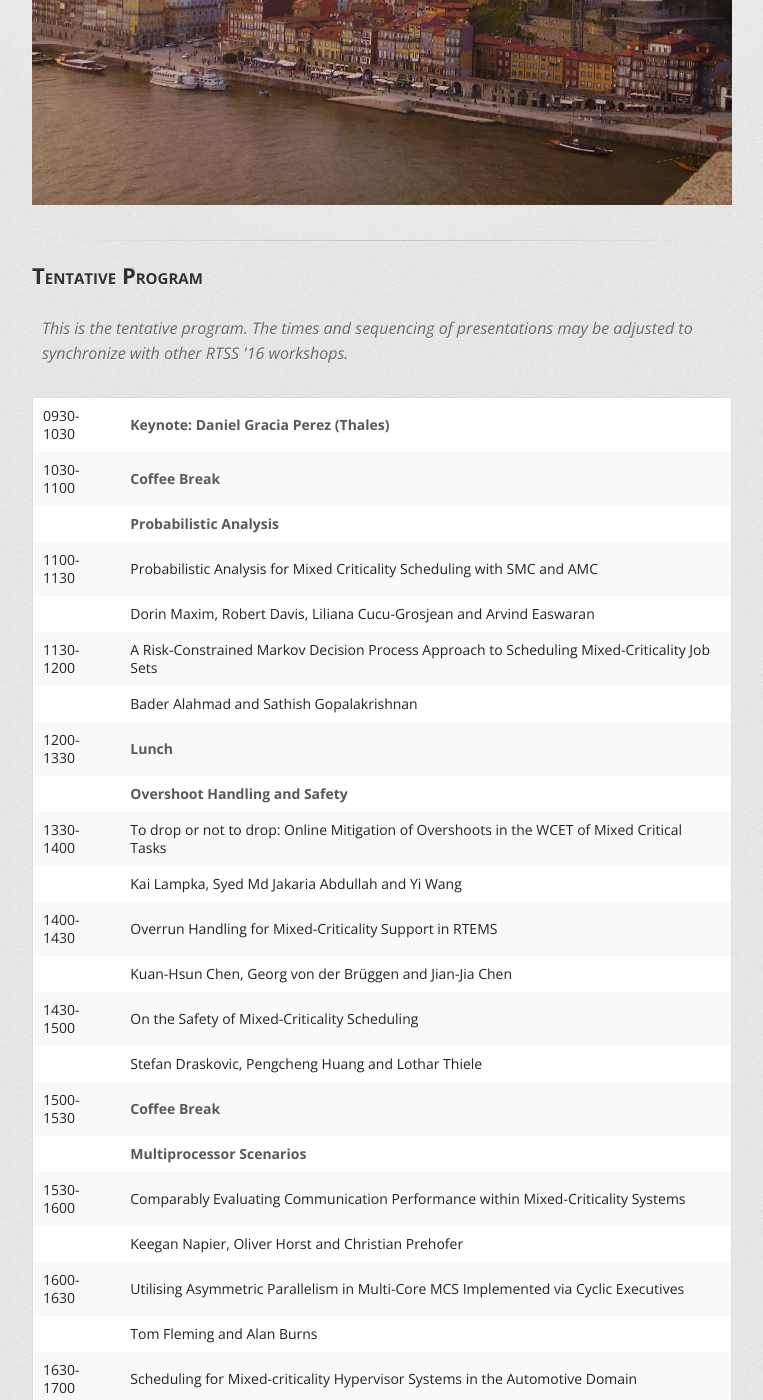
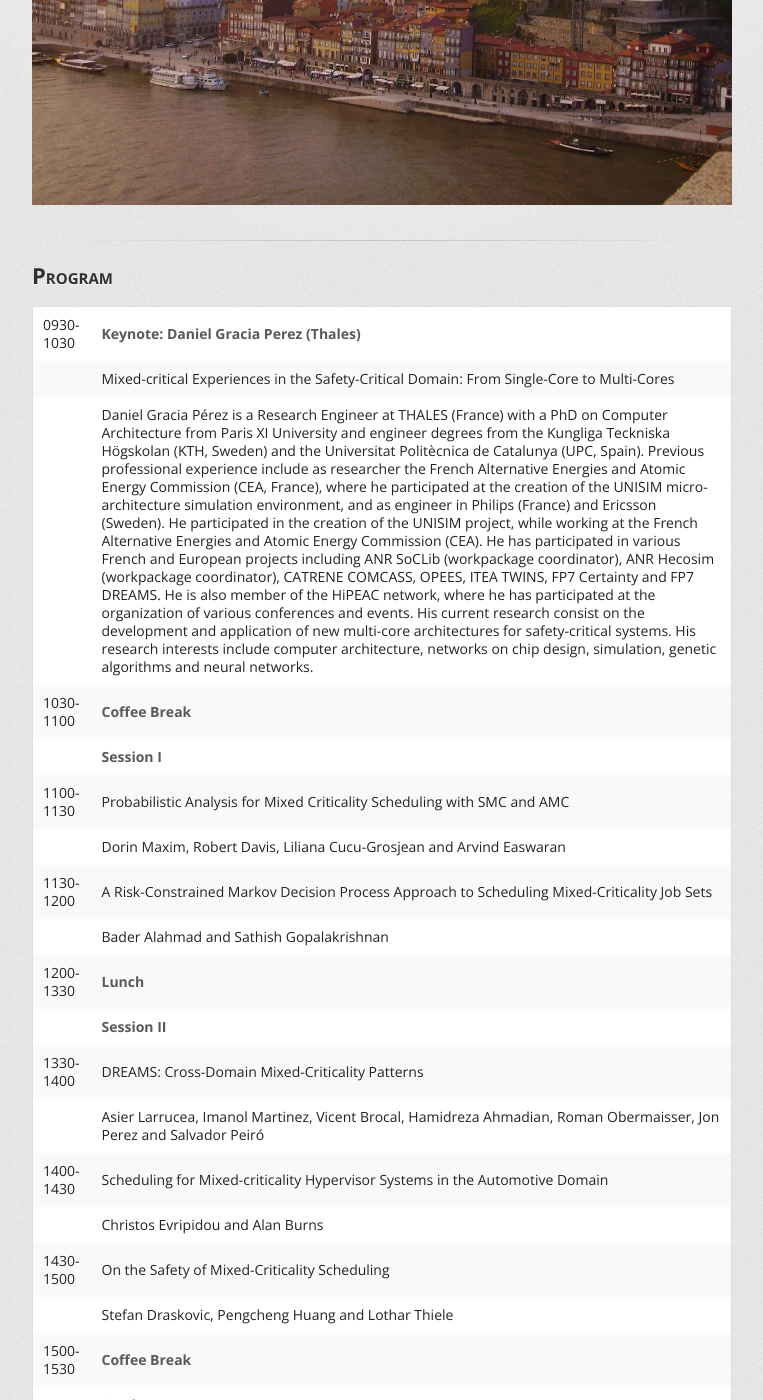
Before and after one commit to GSathish/wmc2016, a Jekyll site: the page built from program/index.html, in a window 1280 px wide and 1400 px high, scrolled down 330 px. Shown: the whole window, without its empty margins (258-1021 px from the left). Built offline with Jekyll 4.4.1, drawn with Linux system fonts in a browser that asks for light colours; some of the changed text lies outside the part shown.

Commit message:
updated program

```diff
--- a/program/index.html
+++ b/program/index.html
@@ -5,21 +5,25 @@ current: program
 description: WMC 2016 Program
 ---
 
-<h2>Tentative Program</h2>
-
-<p><em>This is the tentative program. The times and sequencing of presentations may be adjusted to synchronize with other RTSS '16 workshops.</em></p>
+<h2>Program</h2>
 
 <table>
   <tr>
     <td>0930-1030</td>
     <td><strong>Keynote: Daniel Gracia Perez (Thales)</strong></td>
   </tr>
+  <tr><td></td>
+    <td>Mixed-critical Experiences in the Safety-Critical Domain: From Single-Core to Multi-Cores</td>
+  </tr>
+  <tr><td></td>
+    <td>Daniel Gracia Pérez is a Research Engineer at THALES (France) with a PhD on Computer Architecture from Paris XI University and engineer degrees from the Kungliga Teckniska Högskolan (KTH, Sweden) and the Universitat Politècnica de Catalunya (UPC, Spain). Previous professional experience include as researcher the French Alternative Energies and Atomic Energy Commission (CEA, France), where he participated at the creation of the UNISIM micro-architecture simulation environment, and as engineer in Philips (France) and Ericsson (Sweden). He participated in the creation of the UNISIM project, while working at the French Alternative Energies and Atomic Energy Commission (CEA). He has participated in various French and European projects including ANR SoCLib (workpackage coordinator), ANR Hecosim (workpackage coordinator), CATRENE COMCASS, OPEES, ITEA TWINS, FP7 Certainty and FP7 DREAMS. He is also member of the HiPEAC network, where he has participated at the organization of various conferences and events. His current research consist on the development and application of new multi-core architectures for safety-critical systems. His research interests include computer architecture, networks on chip design, simulation, genetic algorithms and neural networks.</td>
+  </tr>
   <tr>
     <td>1030-1100</td>
     <td><strong>Coffee Break</strong></td>
   </tr>
   <tr>
-    <td></td><td><strong>Probabilistic Analysis</strong></td>
+    <td></td><td><strong>Session I</strong></td>
   </tr>
   <tr>
     <td>1100-1130</td><td>Probabilistic Analysis for Mixed Criticality Scheduling with SMC and AMC</td>
@@ -30,19 +34,19 @@ description: WMC 2016 Program
   </tr>
   <tr><td></td><td>Bader Alahmad and Sathish Gopalakrishnan</td></tr>
   <tr><td>1200-1330</td><td><strong>Lunch</strong></td></tr>
-  <tr><td></td><td><strong>Overshoot Handling and Safety</strong></td></tr>
-  <tr><td>1330-1400</td><td>To drop or not to drop: Online Mitigation of Overshoots in the WCET of Mixed Critical Tasks</td></tr>
-  <tr><td></td><td>Kai Lampka, Syed Md Jakaria Abdullah and Yi Wang</td></tr>
-  <tr><td>1400-1430</td><td>Overrun Handling for Mixed-Criticality Support in RTEMS</td></tr>
-  <tr><td></td><td>Kuan-Hsun Chen, Georg von der Brüggen and Jian-Jia Chen</td></tr>
+  <tr><td></td><td><strong>Session II</strong></td></tr>
+  <tr><td>1330-1400</td><td>DREAMS: Cross-Domain Mixed-Criticality Patterns</td></tr>
+  <tr><td></td><td>Asier Larrucea, Imanol Martinez, Vicent Brocal, Hamidreza Ahmadian, Roman Obermaisser, Jon Perez and Salvador Peiró</td></tr>
+  <tr><td>1400-1430</td><td>Scheduling for Mixed-criticality Hypervisor Systems in the Automotive Domain</td></tr>
+  <tr><td></td><td>Christos Evripidou and Alan Burns</td></tr>
   <tr><td>1430-1500</td><td>On the Safety of Mixed-Criticality Scheduling</td></tr>
   <tr><td></td><td>Stefan Draskovic, Pengcheng Huang and Lothar Thiele</td></tr>
   <tr><td>1500-1530</td><td><strong>Coffee Break</strong></td></tr>
-  <tr><td></td><td><strong>Multiprocessor Scenarios</strong></td></tr>
+  <tr><td></td><td><strong>Session III</strong></td></tr>
   <tr><td>1530-1600</td><td>Comparably Evaluating Communication Performance within Mixed-Criticality Systems</td></tr>
   <tr><td></td><td>Keegan Napier, Oliver Horst and Christian Prehofer</td></tr>
   <tr><td>1600-1630</td><td>Utilising Asymmetric Parallelism in Multi-Core MCS Implemented via Cyclic Executives</td></tr>
   <tr><td></td><td>Tom Fleming and Alan Burns</td></tr>
-  <tr><td>1630-1700</td><td>Scheduling for Mixed-criticality Hypervisor Systems in the Automotive Domain</td></tr>
-  <tr><td></td><td>Christos Evripidou and Alan Burns</td></tr>
+  <tr><td>1630-1700</td><td>Overrun Handling for Mixed-Criticality Support in RTEMS</td></tr>
+  <tr><td></td><td>Kuan-Hsun Chen, Georg von der Brüggen and Jian-Jia Chen</td></tr>
 </table>
```
